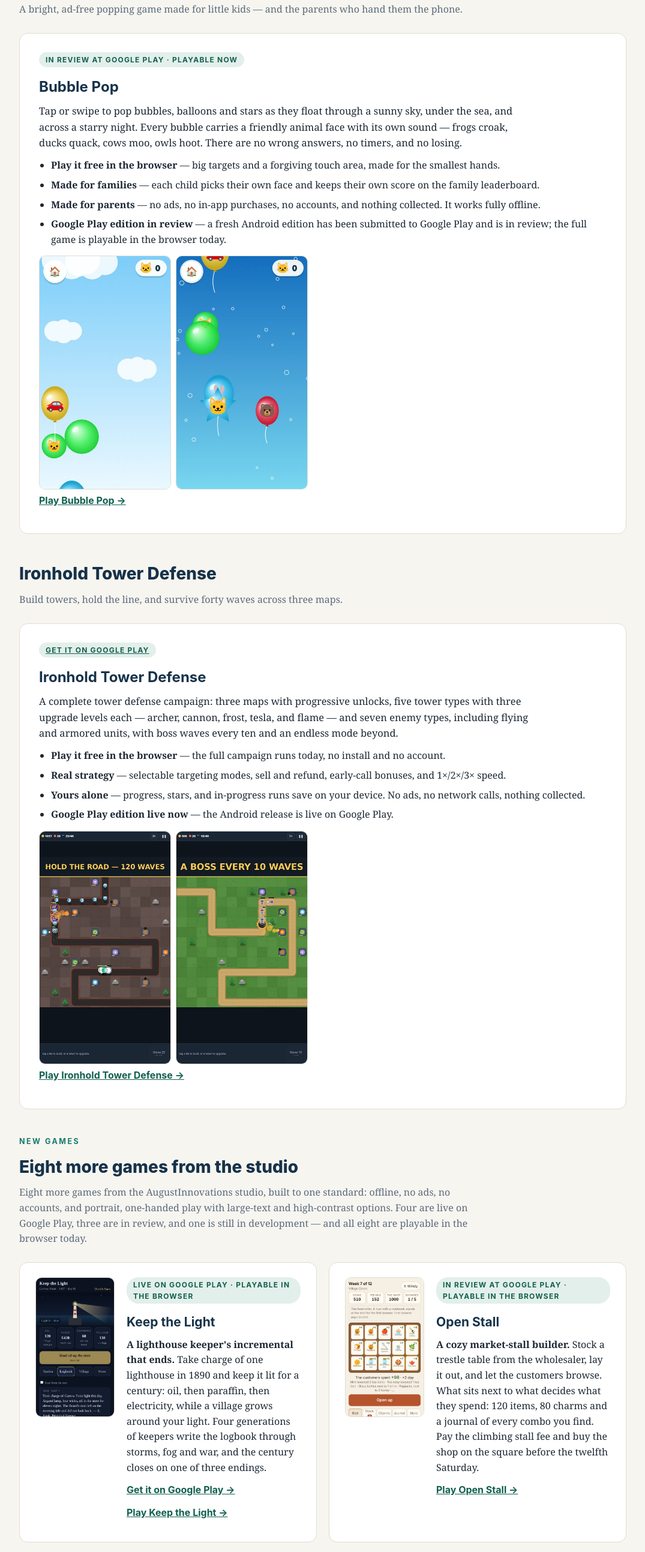
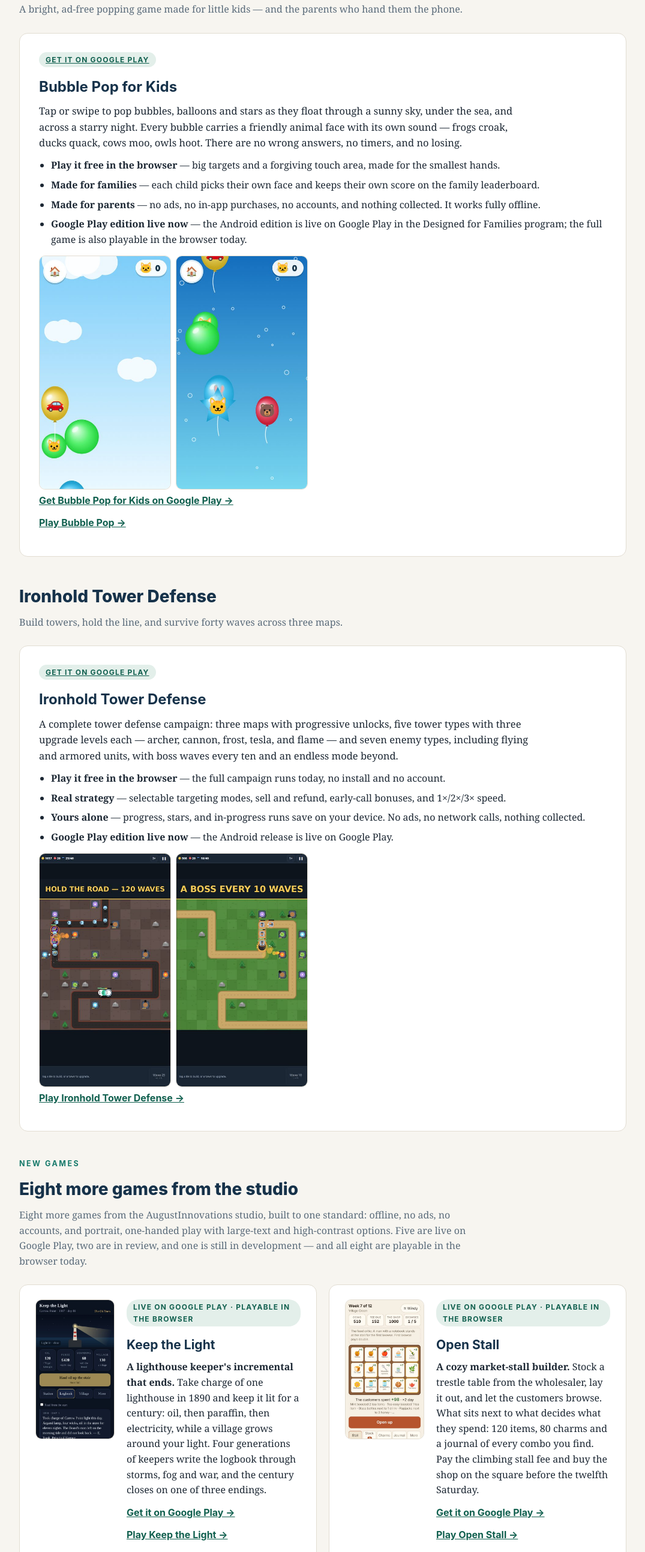
Before and after one commit to taugustincst/augustinnovations-site, a plain HTML site: page non-medical.html in a window 1280 px wide. Shown: the part 2839-5426 px from the top of the page at 60% size, without its empty margins (102-1177 px from the left). Drawn offline with Linux system fonts and the light colour scheme.

Commit message:
Games catalog current: eight live on Google Play (Bubble Pop for Kids + Open Stall now live with Play links), two in review, one in development

```diff
--- a/non-medical.html
+++ b/non-medical.html
@@ -4,14 +4,14 @@
 <meta charset="utf-8">
 <meta name="viewport" content="width=device-width, initial-scale=1">
 <title>Non-Medical Software — AugustInnovations LLC</title>
-<meta name="description" content="AugustInnovations LLC also builds software beyond healthcare: Inkspire, an AI-powered tattoo design studio; CannActuality, a research publication for the licensed cannabis industry; plus games including Chronicles of Elderon, a tactics RPG; Bubble Pop, a popping game for little kids; and Ironhold Tower Defense. Six games are live on Google Play, four more are in review, and all eleven are playable in the browser.">
+<meta name="description" content="AugustInnovations LLC also builds software beyond healthcare: Inkspire, an AI-powered tattoo design studio; CannActuality, a research publication for the licensed cannabis industry; plus games including Chronicles of Elderon, a tactics RPG; Bubble Pop, a popping game for little kids; and Ironhold Tower Defense. Eight games are live on Google Play, two more are in review, and all eleven are playable in the browser.">
 <link rel="canonical" href="https://augustinnovations.io/non-medical.html">
 <link rel="icon" type="image/svg+xml" href="logo.svg">
 <meta property="og:type" content="website">
 <meta property="og:site_name" content="AugustInnovations LLC">
 <meta property="og:url" content="https://augustinnovations.io/non-medical.html">
 <meta property="og:title" content="Non-Medical Software — AugustInnovations LLC">
-<meta property="og:description" content="Software beyond the clinic: Inkspire tattoo design studio, the CannActuality research publication, and eleven games from AugustInnovations LLC — six live on Google Play, four in review, one in development.">
+<meta property="og:description" content="Software beyond the clinic: Inkspire tattoo design studio, the CannActuality research publication, and eleven games from AugustInnovations LLC — eight live on Google Play, two in review, one in development.">
 <meta name="twitter:card" content="summary">
 <style>
   :root{
@@ -99,7 +99,7 @@
 <div class="hero">
   <div class="wrap">
     <h1>Software beyond the clinic.</h1>
-    <p class="lede">Healthcare is the day job and the flagship work — but AugustInnovations builds for love as well as for a living. This is where the rest of the catalog lives: an AI tattoo design studio, a research publication for the licensed cannabis industry, a tactics RPG years in the making, a popping game for the smallest hands, a tower defense that will test yours, and a catalog of eleven games — six live on Google Play, four in review, one still in development — every one of them playable in the browser today.</p>
+    <p class="lede">Healthcare is the day job and the flagship work — but AugustInnovations builds for love as well as for a living. This is where the rest of the catalog lives: an AI tattoo design studio, a research publication for the licensed cannabis industry, a tactics RPG years in the making, a popping game for the smallest hands, a tower defense that will test yours, and a catalog of eleven games — eight live on Google Play, two in review, one still in development — every one of them playable in the browser today.</p>
   </div>
 </div>
 
@@ -152,16 +152,17 @@
     <h2 style="margin-top:44px">Bubble Pop</h2>
     <p class="sub">A bright, ad-free popping game made for little kids — and the parents who hand them the phone.</p>
     <div class="card">
-      <span class="tag">In review at Google Play · Playable now</span>
-      <h3><a href="https://taugustincst.github.io/bubblepop/">Bubble Pop</a></h3>
+      <a class="tag" href="https://play.google.com/store/apps/details?id=com.taugustincst.bubblepopkids">Get it on Google Play</a>
+      <h3><a href="https://taugustincst.github.io/bubblepop/">Bubble Pop for Kids</a></h3>
       <p>Tap or swipe to pop bubbles, balloons and stars as they float through a sunny sky, under the sea, and across a starry night. Every bubble carries a friendly animal face with its own sound — frogs croak, ducks quack, cows moo, owls hoot. There are no wrong answers, no timers, and no losing.</p>
       <ul class="tight">
         <li><b>Play it free in the browser</b> — big targets and a forgiving touch area, made for the smallest hands.</li>
         <li><b>Made for families</b> — each child picks their own face and keeps their own score on the family leaderboard.</li>
         <li><b>Made for parents</b> — no ads, no in-app purchases, no accounts, and nothing collected. It works fully offline.</li>
-        <li><b>Google Play edition in review</b> — a fresh Android edition has been submitted to Google Play and is in review; the full game is playable in the browser today.</li>
+        <li><b>Google Play edition live now</b> — the Android edition is live on Google Play in the Designed for Families program; the full game is also playable in the browser today.</li>
       </ul>
       <div class="shots"><img class="portrait" src="assets/shots/bubblepop-1.jpg" alt="Bubble Pop daytime popping scene for toddlers" loading="lazy"><img class="portrait" src="assets/shots/bubblepop-2.jpg" alt="Bubble Pop under-the-sea popping scene" loading="lazy"></div>
+      <p class="go"><a href="https://play.google.com/store/apps/details?id=com.taugustincst.bubblepopkids">Get Bubble Pop for Kids on Google Play →</a></p>
       <p class="go"><a href="https://taugustincst.github.io/bubblepop/">Play Bubble Pop →</a></p>
     </div>
 
@@ -183,7 +184,7 @@
 
     <p class="kicker" id="new-games" style="margin-top:44px">New games</p>
     <h2>Eight more games from the studio</h2>
-    <p class="sub">Eight more games from the AugustInnovations studio, built to one standard: offline, no ads, no accounts, and portrait, one-handed play with large-text and high-contrast options. Four are live on Google Play, three are in review, and one is still in development — and all eight are playable in the browser today.</p>
+    <p class="sub">Eight more games from the AugustInnovations studio, built to one standard: offline, no ads, no accounts, and portrait, one-handed play with large-text and high-contrast options. Five are live on Google Play, two are in review, and one is still in development — and all eight are playable in the browser today.</p>
     <div class="ngrid">
       <div class="card ng">
         <img class="ng-shot" src="assets/shots/keepthelight-1.jpg" alt="Keep the Light: the keeper&#x27;s station and logbook in 1907" width="440" height="782" loading="lazy">
@@ -198,9 +199,10 @@
       <div class="card ng">
         <img class="ng-shot" src="assets/shots/openstall-1.jpg" alt="Open Stall: a market stall laid out with produce and combo bonuses" width="440" height="782" loading="lazy">
         <div>
-          <span class="tag">In review at Google Play · Playable in the browser</span>
+          <span class="tag">Live on Google Play · Playable in the browser</span>
           <h3><a href="https://taugustincst.github.io/project-shell-01/">Open Stall</a></h3>
           <p><b>A cozy market-stall builder.</b> Stock a trestle table from the wholesaler, lay it out, and let the customers browse. What sits next to what decides what they spend: 120 items, 80 charms and a journal of every combo you find. Pay the climbing stall fee and buy the shop on the square before the twelfth Saturday.</p>
+          <p class="go"><a href="https://play.google.com/store/apps/details?id=com.taugustincst.openstall">Get it on Google Play →</a></p>
           <p class="go"><a href="https://taugustincst.github.io/project-shell-01/">Play Open Stall →</a></p>
         </div>
       </div>
```
